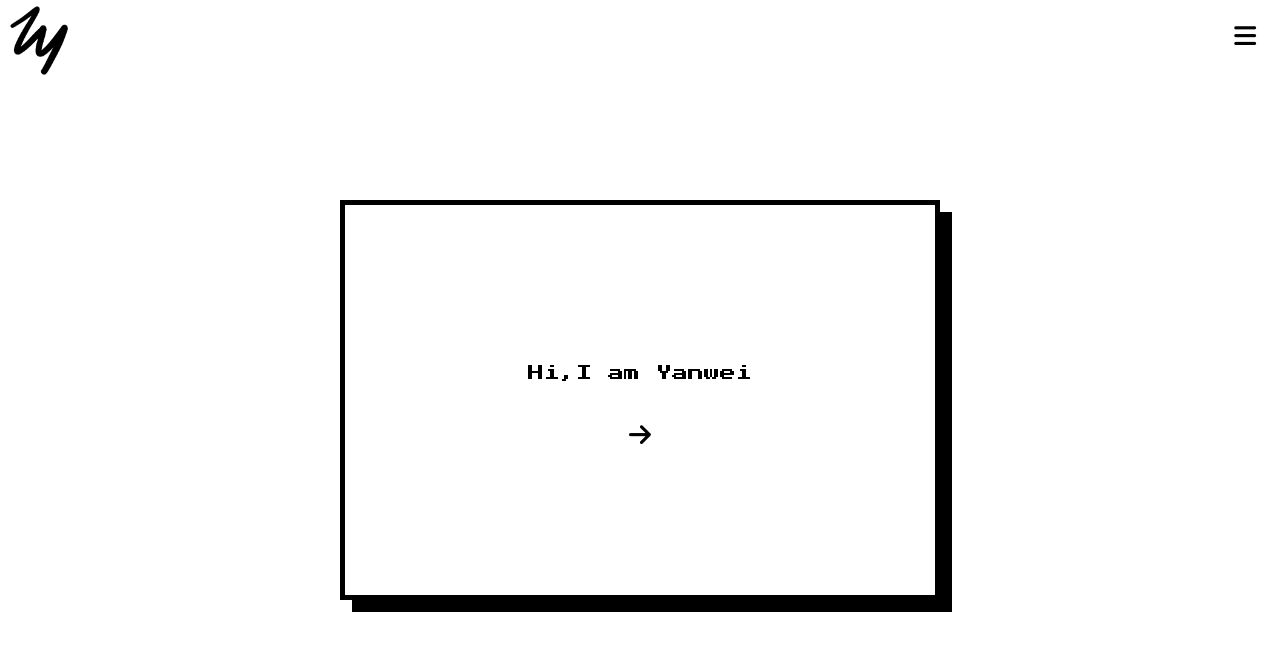
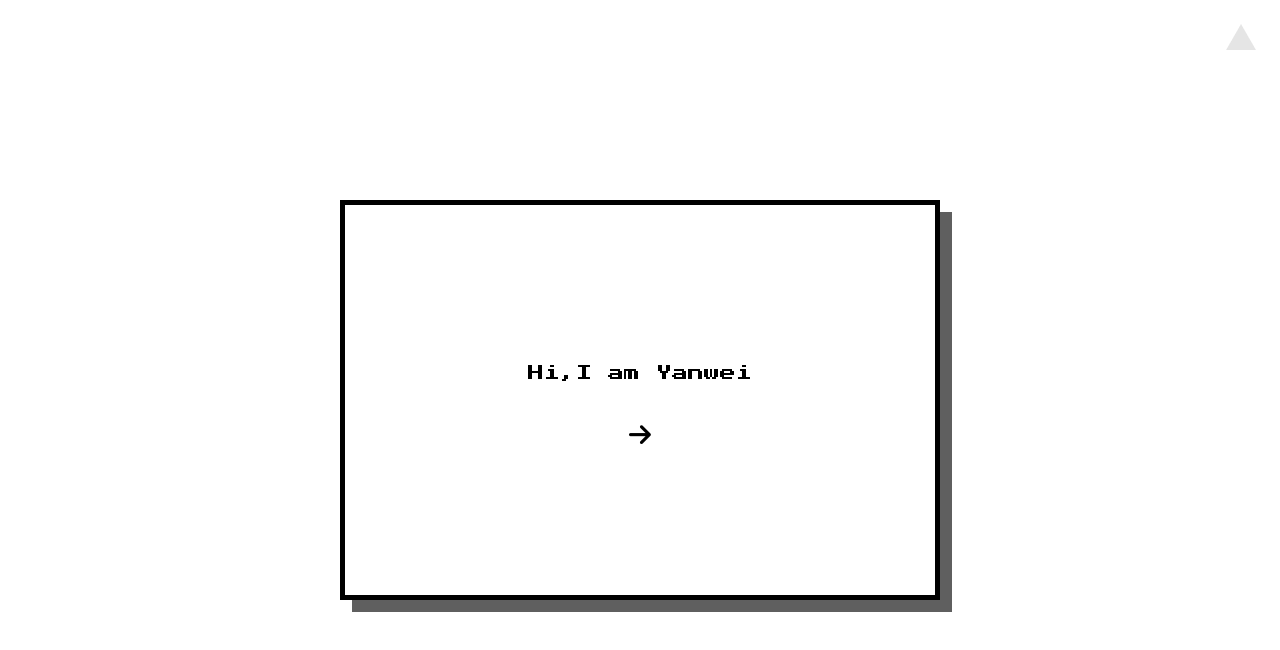
Before and after one commit to blacknstones/blacknstones.github.io, a React (Create React App) app: page / in a window 1280 px wide. Shown: the top 650 px of the page. Built offline with nearby package versions, Linux system fonts and the light colour scheme.

Commit message:
redesign navbar

```diff
--- a/src/components/layout/Header.jsx
+++ b/src/components/layout/Header.jsx
@@ -1,16 +1,14 @@
 import React from 'react';
-import { Link } from 'react-router-dom';
-
-
-import logo from '../../assets/favicon.png';
+// import { Link } from 'react-router-dom';
+// import logo from '../../assets/favicon.png';
 import NavBar from './NavBar';
 
 export default function Header() {
     return (
         <header className="header">
-            <Link className="link" to="/">
+            {/* <Link className="link" to="/">
                 <img className="logo" src={logo}/>
-            </Link>
+            </Link>  */}
             <NavBar />
         </header>
     );
--- a/src/components/layout/NavBar.jsx
+++ b/src/components/layout/NavBar.jsx
@@ -1,6 +1,8 @@
 // React core
 import React, { useState } from 'react';
 import { Link } from 'react-router-dom';
+import GreyTriangle from '../../assets/GreyTriangle.png';
+import BlueTriangle from '../../assets/BlueTriangle.png';
 
 export default function NavBar() {
     const [click, setClick] = useState(false);
@@ -13,8 +15,11 @@ export default function NavBar() {
         <nav className="navbar">
 
             <div className=" link menu-icon" onClick={handleClick}>
-                {/* FontAwesome Icon */}
-                <i className={click ? "fas fa-times" : "fas fa-bars"} />
+
+                {click ?
+                <img src={BlueTriangle}/>
+                     :
+                     <img src={GreyTriangle}/>}
             </div>
 
             <ul className={click ? "nav-menu active" : "nav-menu"}>
--- a/src/css/header.css
+++ b/src/css/header.css
@@ -32,7 +32,7 @@
     display: flex;
     cursor: pointer;
     color: black;
-    font-size: 25px;
+    width: 30px;
     position: absolute;
     top: 3vh;
     right: 3vh;
@@ -41,7 +41,7 @@
 .nav-link:hover,
 .logo:hover,
 .menu-icon:hover {
-    color: rgb(60, 98, 224);
+    color: #0589C1;
 }
 
 .nav-menu {
--- a/src/css/home-card.css
+++ b/src/css/home-card.css
@@ -3,7 +3,7 @@
     margin-left: 10vw;
     margin-right: 10vw;
     height: 50vh;
-    box-shadow: 12px 12px 0px 0px black;
+    box-shadow: 12px 12px 0px 0px #5F5F5F;
     border: 5px solid black;
 }
 
```
Also changed, not shown: src/assets/BlueTriangle.png (added), src/assets/GreyTriangle.png (added).
